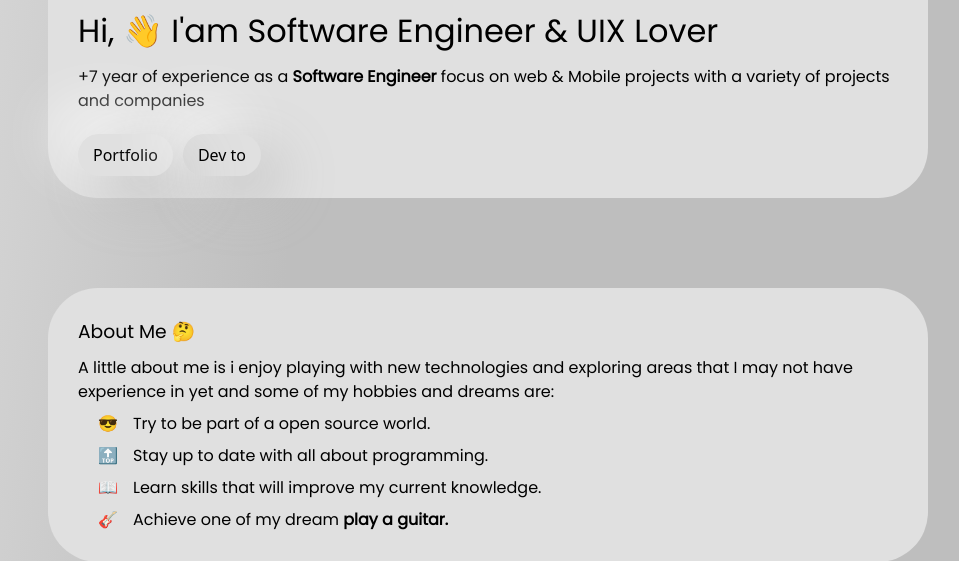
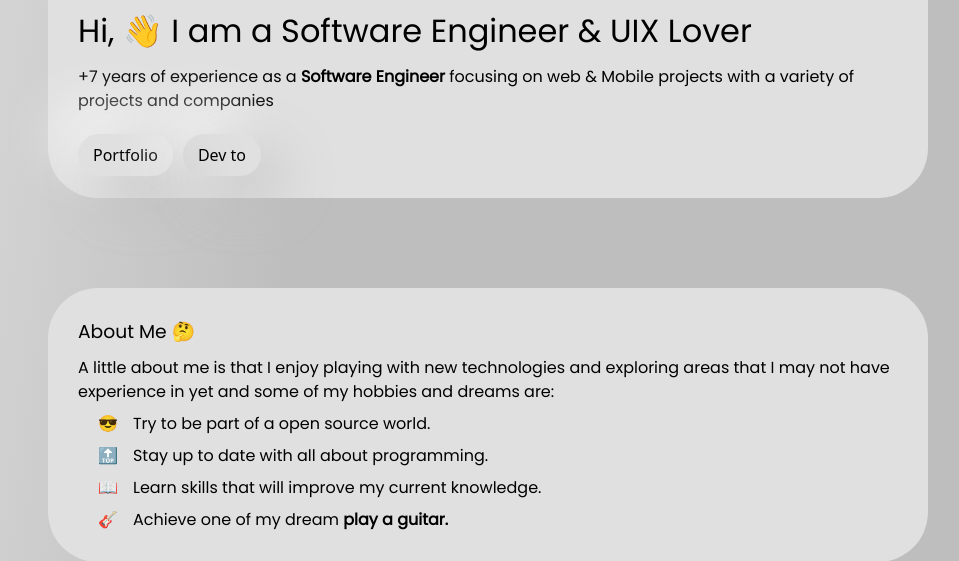
Before and after one commit to acronimax/bio-training, a plain HTML site: page index.html in a window 1280 px wide. Shown: the part 247-808 px from the top of the page, without its empty margins (152-1111 px from the left). Drawn offline with Linux system fonts and the light colour scheme; a web font is replaced by a local one.

Commit message:
fix: bio gramar and add changes on readme

```diff
--- a/index.html
+++ b/index.html
@@ -26,9 +26,9 @@
           <img src="https://www.acronimax.dev/profile.webp" role="img" alt="avatar image julio merlo" />
           <figcaption>Julio Merlo</figcaption>
         </figure>
-        <h1>Hi, <span role="img" aria-label="hand waving">👋</span> I'am Software Engineer & UIX Lover</h1>
+        <h1>Hi, <span role="img" aria-label="hand waving">👋</span> I am a Software Engineer & UIX Lover</h1>
         <p>
-          +7 year of experience as a <strong>Software Engineer</strong> focus
+          +7 years of experience as a <strong>Software Engineer</strong> focusing
           on web & Mobile projects with a variety of projects and companies
         </p>
         <div class="social-links">
@@ -42,9 +42,8 @@
       <div class="hobbies-content">
         <h3>About Me <span role="img" aria-label="Thoughtful person">🤔</span></h3>
         <p>
-          A little about me is i enjoy playing with new technologies and
-          exploring areas that I may not have experience in yet and some of my
-          hobbies and dreams are:
+          A little about me is that I enjoy playing with new technologies and exploring areas that I may not have
+          experience in yet and some of my hobbies and dreams are:
         </p>
         <ul>
           <li>
```
Also changed, not shown: 1 other file.
